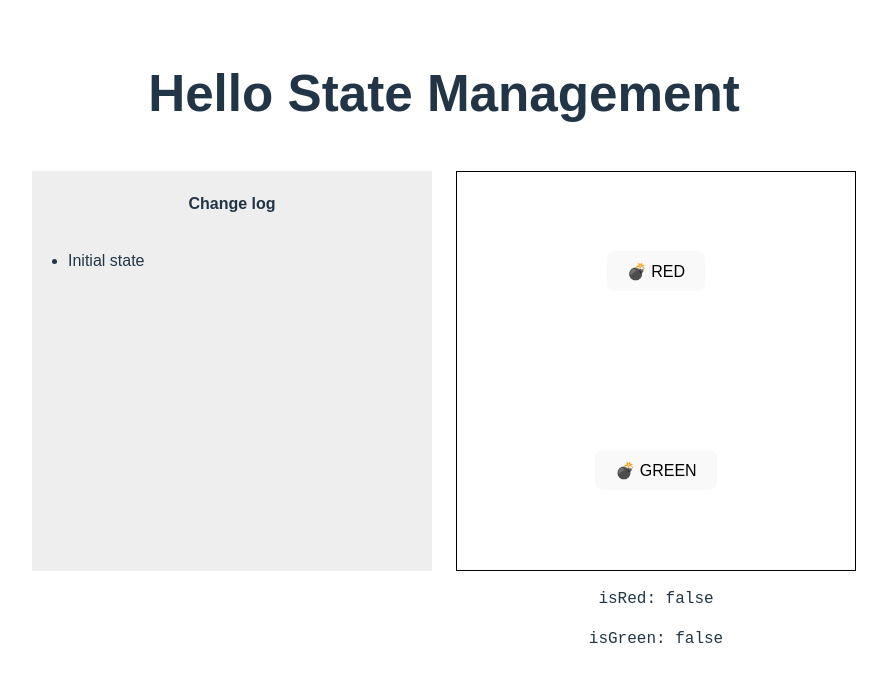
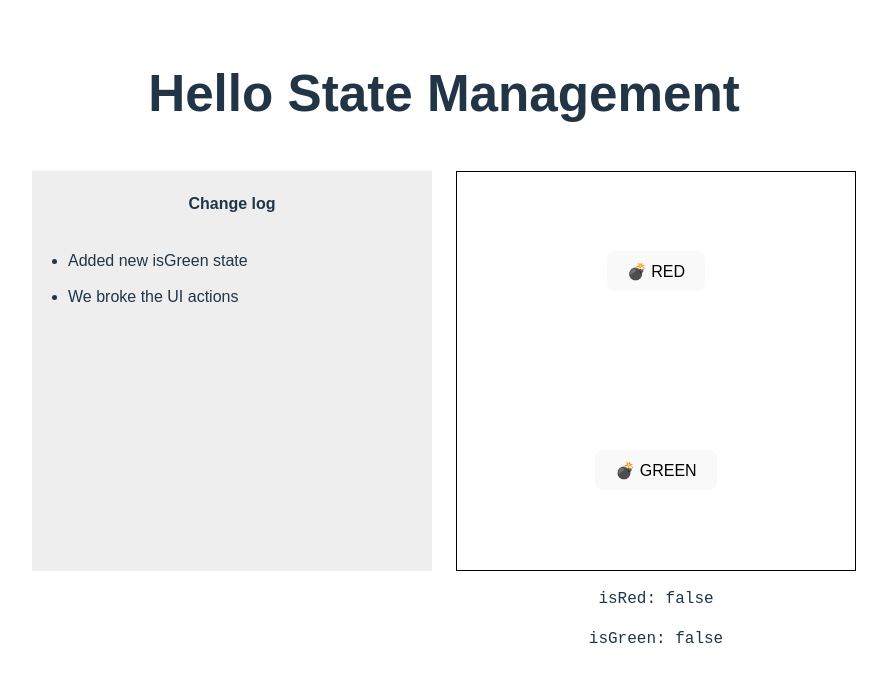
Before and after one commit to rdzcn/react-state-management, a React (Vite) app: page / in a window 1280 px wide. Shown: the top 682 px of the page, without its empty margins (196-1083 px from the left). Built offline with nearby package versions, Linux system fonts and the light colour scheme.

Commit message:
change log

```diff
--- a/src/ChangeLog.jsx
+++ b/src/ChangeLog.jsx
@@ -3,7 +3,8 @@ export default function ChangeLog() {
     <div className="change-log-wrapper">
       <h4>Change log</h4>
       <ul className="change-log-list">
-        <li className="change-log-item">Initial state</li>
+        <li className="change-log-item">Added new isGreen state</li>
+        <li className="change-log-item">We broke the UI actions</li>
       </ul>
     </div>
   )
```
